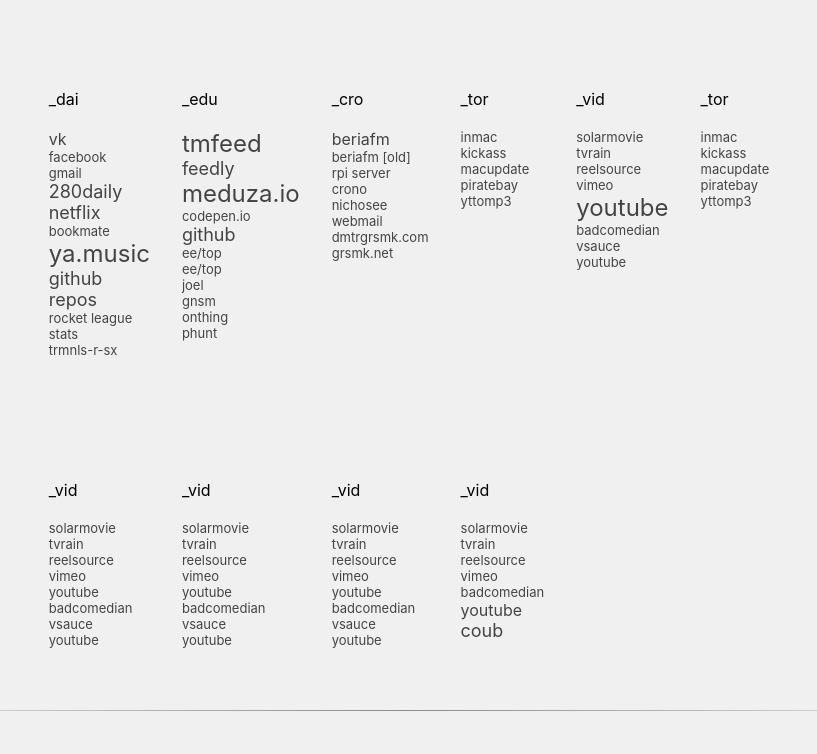
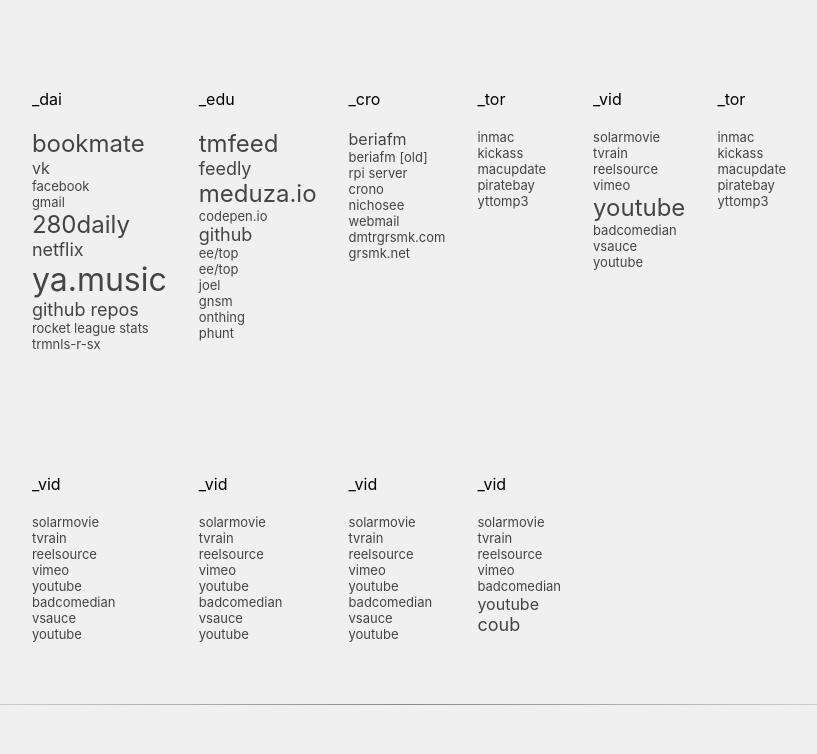
Before and after one commit to dmitrygerasimuk/startpage, a plain HTML site: page index.html in a window 1280 px wide. Shown: the top 754 px of the page, without its empty margins (236-1053 px from the left). Drawn offline with nearby package versions, Linux system fonts and the light colour scheme.

Commit message:
minor changes to font size

```diff
--- a/index.html
+++ b/index.html
@@ -139,13 +139,13 @@ $(document).ready(function(){
 
 			_DAI
 			<br><br>
+		<a href="https://bookmate.com"><font size="5">  bookmate </font></a> <br>
 		<a  href="http://vk.com" tabindex="0"><font size="3"> vk </font></a><br>
 		<a href="http://facebook.com"  ><font size="2"> facebook </font></a> <br>
 		<a href="http://gmail.com"  > <font size="2"> gmail </font> </a> <br>
-		<a href="https://280daily.com/login"><font size="4"> 280daily </font></a> <br>
+		<a href="https://280daily.com/login"><font size="5"> 280daily </font></a> <br>
 		<a href="http://netflix.com"  > <font size="4"> netflix </font> </a> <br>
-		<a href="https://bookmate.com"><font size="2">  bookmate </font></a> <br>
-		<a href="http://music.yandex.ru"><font size="5">ya.music   </font></a> <br>
+		<a href="http://music.yandex.ru"><font size="6">ya.music   </font></a> <br>
 		<a href="https://github.com/dmitrygerasimuk?tab=repositories"><font size="4"> github repos  </font></a> <br>
 		<a href="https://rocketleaguestats.com/profile/ps4/killyourstereo"><font size="2">ROCKET LEAGUE STATS</font></a> <br>
 		<a href="https://github.com/k4m4/terminals-are-sexy"><font size="2">trmnls-r-sx </font></a> <br>
```
